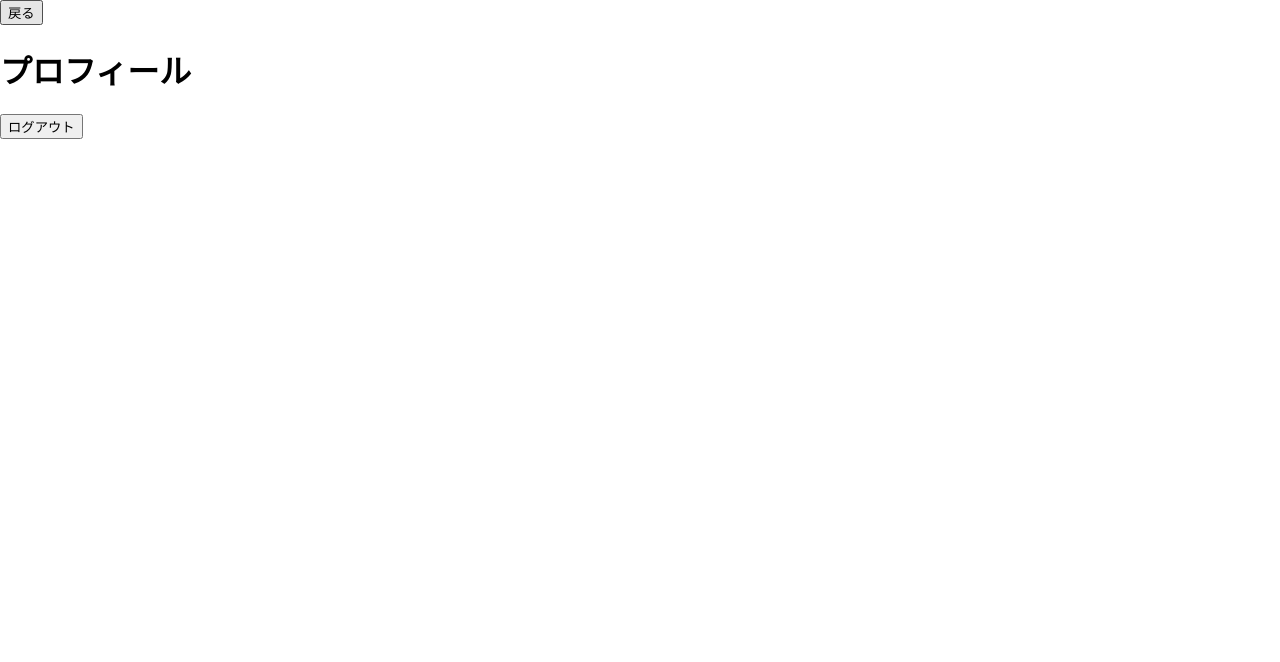
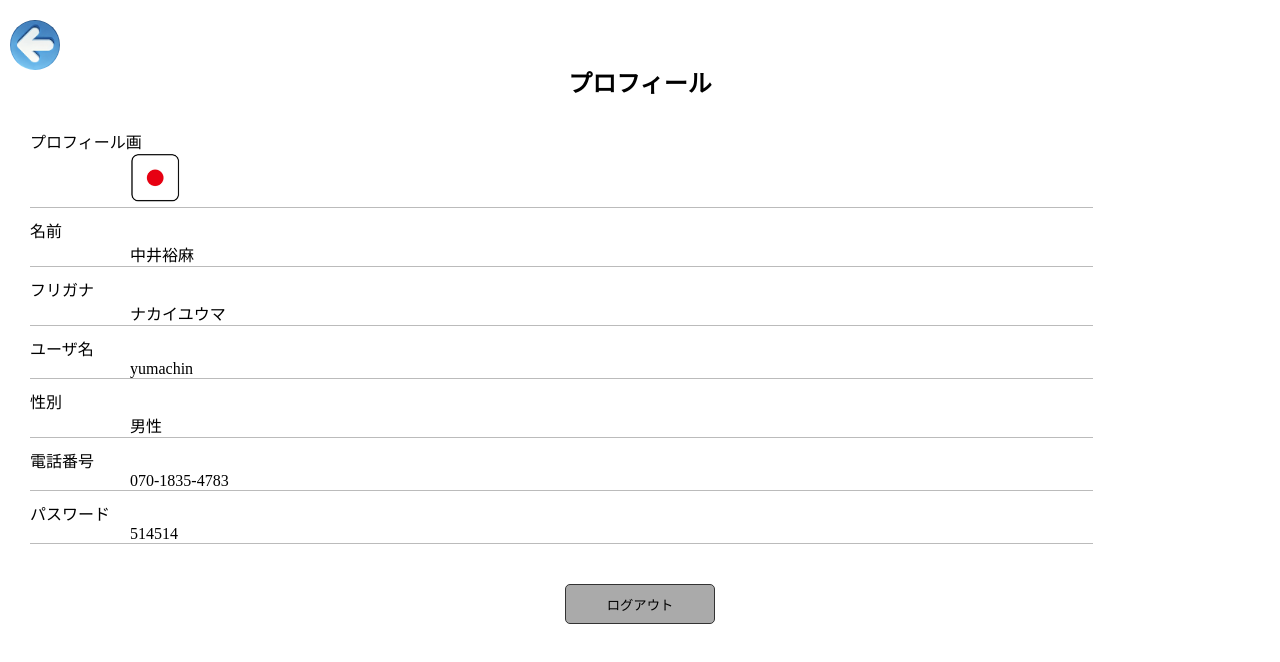
Before and after one commit to kousei4446/figare, a React (Vite) app: page /login/home/profile in a window 1280 px wide. Shown: the top 662 px of the page. Built offline with nearby package versions, Linux system fonts and the light colour scheme.

Commit message:
プロフィール画面のCSS

```diff
--- /dev/null
+++ b/src/components/Home/Profile.css
@@ -0,0 +1,46 @@
+.back_btn {
+    margin-left: 10px;
+    margin-top: 20px;
+    height: 50px;
+    border-radius: 50%;
+}
+
+.pro_title {
+    text-align: center;
+    margin-top: -10px;
+    margin-bottom: 30px;
+}
+
+.profile_checker {
+    margin-left: 30px;
+}
+
+.pro_img {
+    width: 50px;
+    margin-left: 100px;
+}
+
+.pro_input {
+    margin-left: 100px;
+}
+
+.line {
+    border-top: 1px solid #BBBBBB;
+    margin: 0px;
+    width: 85%;
+    padding-bottom: 10px;
+
+}
+
+.logout_btn {
+    display: block;
+    margin: auto;
+    width: 150px;
+    height: 40px;
+    border: 1px solid #333;
+    border-radius: 5px;
+    color: black;
+    background-color: #AAAAAA;
+    cursor: pointer;
+    margin-top: 30px;
+}
--- a/src/components/Home/Profile.jsx
+++ b/src/components/Home/Profile.jsx
@@ -1,5 +1,9 @@
 import React from 'react'
 import { useNavigate } from 'react-router-dom'
+import "./Profile.css"
+import image1 from "./../img/image.png"
+import image2 from "./../img/profile-img.png"
+
 
 function Profile() {
     const navigate=useNavigate()
@@ -11,9 +15,39 @@ function Profile() {
     }
   return (
     <div>
-        <button onClick={back}>戻る</button>
-        <h1>プロフィール</h1>
-        <button onClick={logout}>ログアウト</button>
+      <img src={image1} className='back_btn' onClick={back} />
+      <h2 className='pro_title'>プロフィール</h2>
+      <div className='profile_checker'>
+        <label className='pro_item'>プロフィール画</label>
+        <br></br>
+          <img src={image2} className='pro_img'></img>
+          <div className='line'></div>
+        <label className='pro_item'>名前</label>
+        <br></br>
+          <div className='pro_input'>中井裕麻</div>
+          <div className='line'></div>
+        <label className='pro_item'>フリガナ</label>
+        <br></br>
+          <div className='pro_input'>ナカイユウマ</div>
+          <div className='line'></div>
+        <label className='pro_item'>ユーザ名</label>
+        <br></br>
+          <div className='pro_input'>yumachin</div>
+          <div className='line'></div>
+        <label className='pro_item'>性別</label>
+        <br></br>
+          <div className='pro_input'>男性</div>
+          <div className='line'></div>
+        <label className='pro_item'>電話番号</label>
+        <br></br>
+          <div className='pro_input'>070-1835-4783</div>
+          <div className='line'></div>
+        <label className='pro_item'>パスワード</label>
+        <br></br>
+          <div className='pro_input'>514514</div>
+          <div className='line'></div>
+      </div>
+      <button className='logout_btn' onClick={logout}>ログアウト</button>
     </div>
   )
 }
```
Also changed, not shown: src/components/img/profile-img.png (added).
